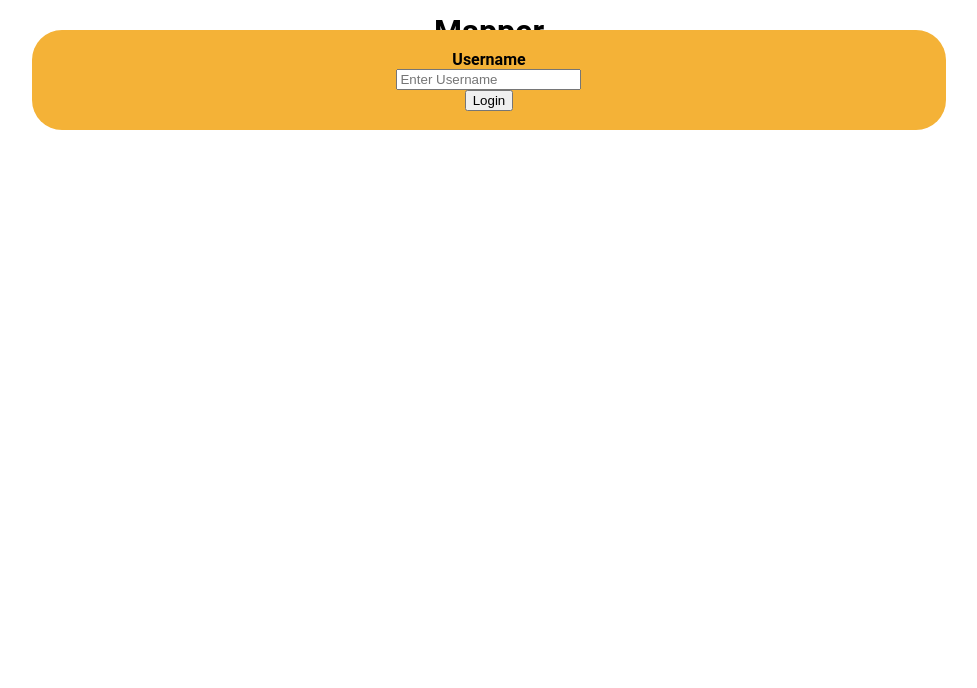
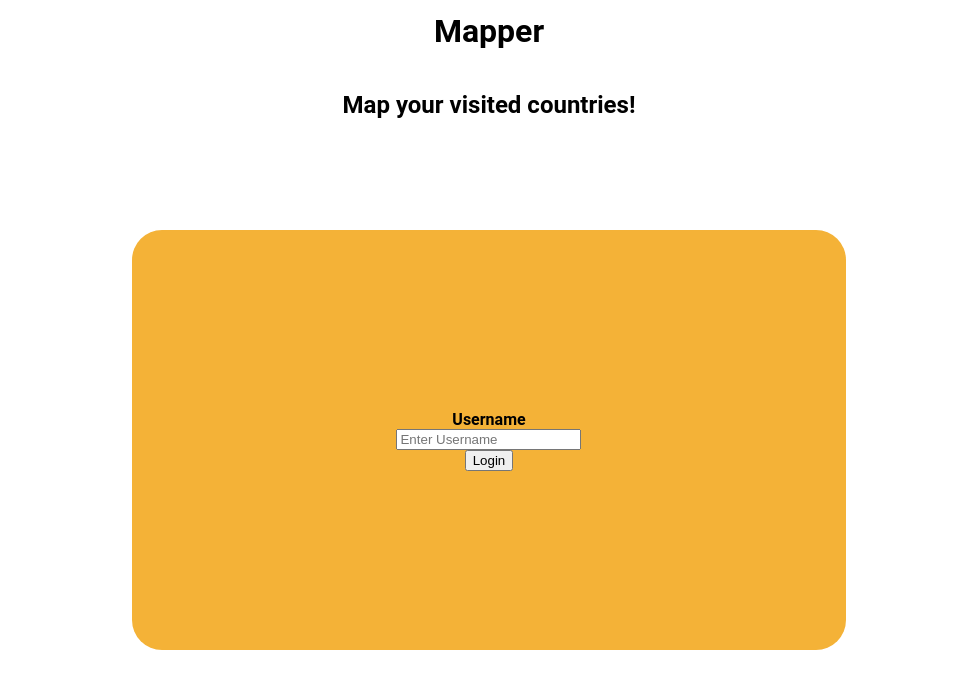
Before and after one commit to zoufaljr/javascritp_aplikace, a plain HTML site: page index.html in a window 1280 px wide. Shown: the whole page, without its empty margins (151-1128 px from the left). Drawn offline with nearby package versions, Linux system fonts and the light colour scheme.

Commit message:
kind of working

```diff
--- a/login.js
+++ b/login.js
@@ -3,6 +3,9 @@ $(document).ready(function() {
     var account;
     $('#submit').on('click',function(){
         var loginUsernameEntry = $("#uname").val();
+        if(loginUsernameEntry === ""){
+            return;
+        }
         account = loginUsernameEntry;
         localStorage.setItem('user',loginUsernameEntry);
         window.location.href = 'map.html';
--- a/map.js
+++ b/map.js
@@ -3,8 +3,6 @@ $(document).ready(function() {
     var countriesList;
     let parsed = localStorage.getItem('data');
     var selectedCountries = JSON.parse(parsed);
-
-
 
     let userExists = selectedCountries.hasOwnProperty(activeUser);
     if (!userExists) {
--- a/style.css
+++ b/style.css
@@ -27,10 +27,11 @@ header{
     flex-direction: column;
     align-items: center;
     justify-content: center;
-    grid-area: 2 / 2;
+    grid-area: 3 / 2;
 
     background-color: rgb(244, 178, 55);
     border-radius: 30px;
+    margin:100px;
 }
 .inner_container{
     display: grid;
```
Also changed, not shown: map.html (+0 -1 lines).
